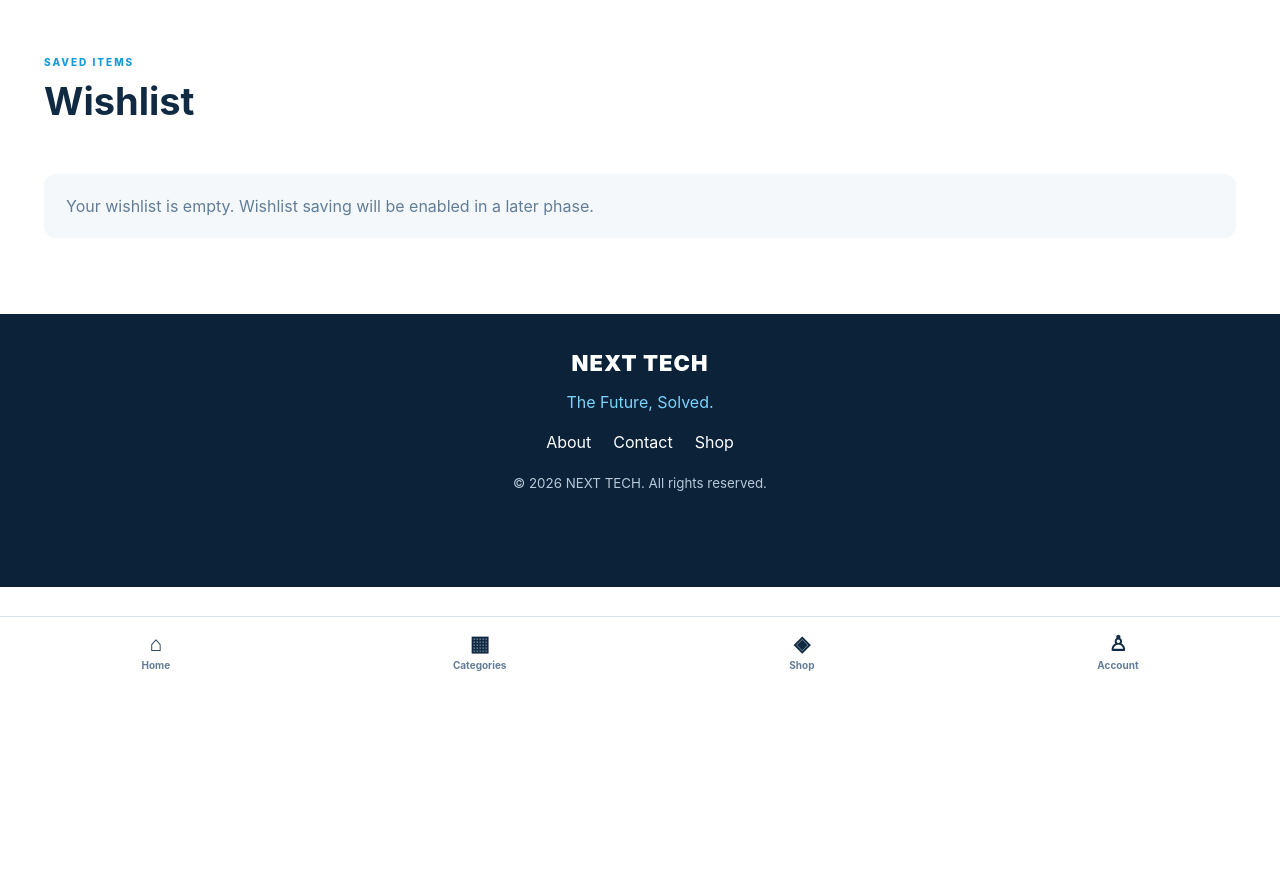
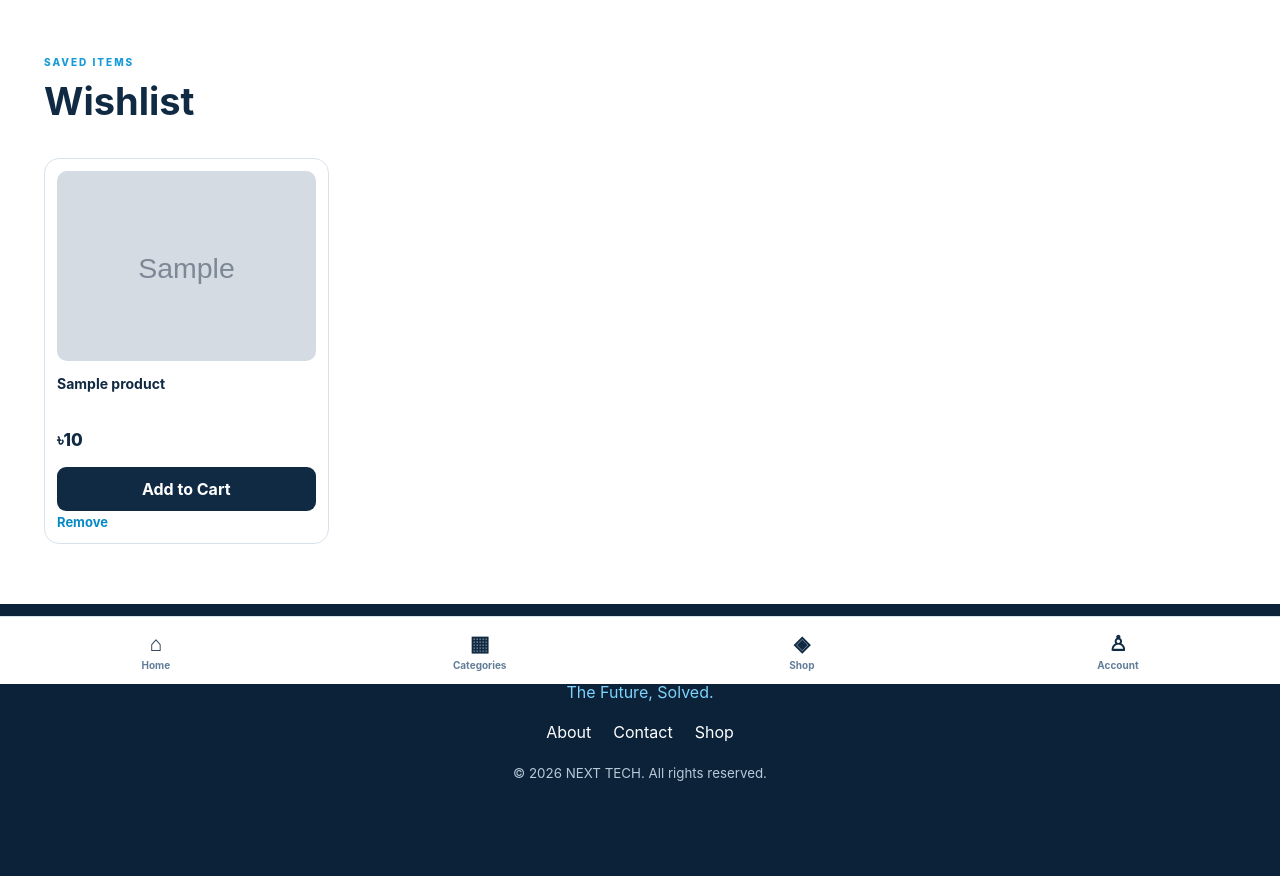
Before and after one commit to neorisexyz/next-tech-store, a PHP site: page /wishlist.php in a window 1280 px wide. Shown: the part 116-992 px from the top of the page. Before the commit the page ends 787 px from the top, so only its background shows below. Run offline with PHP 8.4, Linux system fonts and the light colour scheme; the visitor is signed in with stand-in values (Sample User, id 1); data comes from the database, SQL or seed files in the repository; tables that the repository leaves empty or names only in its code hold one stand-in row (values such as "Sample post"); grey boxes marked "Sample" are stand-in pictures; some libraries are stand-ins or nearby versions.

Commit message:
Implement persistent customer wishlist

```diff
--- a/php-cpanel/wishlist.php
+++ b/php-cpanel/wishlist.php
@@ -1 +1,10 @@
-<?php require __DIR__.'/app/bootstrap.php';$ids=array_map('intval',$_SESSION['wishlist']??[]);$items=[];if($ids){$marks=implode(',',array_fill(0,count($ids),'?'));$s=db()->prepare("SELECT * FROM products WHERE status='active' AND id IN ($marks)");$s->execute($ids);$items=$s->fetchAll();}$pageTitle='Wishlist — NEXT TECH';require __DIR__.'/includes/header.php';?><section class="page-intro"><span class="eyebrow">SAVED ITEMS</span><h1>Wishlist</h1></section><?php if($items):?><div class="product-grid"><?php foreach($items as $p):?><article class="product-card"><a href="<?=e(url('product.php?slug='.rawurlencode($p['slug'])))?>"><div class="product-image"><?php if($p['image']):?><img src="<?=e(url('uploads/products/'.$p['image']))?>" alt="<?=e($p['name'])?>"><?php else:?><span>◇</span><?php endif;?></div><h3><?=e($p['name'])?></h3></a><p class="price"><?=money($p['price'])?></p></article><?php endforeach;?></div><?php else:?><p class="empty-state">Your wishlist is empty. Wishlist saving will be enabled in a later phase.</p><?php endif;?><?php require __DIR__.'/includes/footer.php';?>
+<?php
+require __DIR__.'/app/bootstrap.php';
+if($_SERVER['REQUEST_METHOD']==='POST'){csrf_check();$id=(int)($_POST['product_id']??0);$s=db()->prepare("SELECT id FROM products WHERE id=? AND status='active'");$s->execute([$id]);if($s->fetchColumn()){if(!empty($_SESSION['customer_id'])){$s=db()->prepare('INSERT IGNORE INTO wishlists(customer_id,product_id) VALUES(?,?)');$s->execute([$_SESSION['customer_id'],$id]);}else{$_SESSION['wishlist']=array_values(array_unique(array_merge($_SESSION['wishlist']??[],[$id])));}}header('Location: '.url('wishlist.php'));exit;}
+if(isset($_GET['remove'])){$id=(int)$_GET['remove'];if(!empty($_SESSION['customer_id'])){$s=db()->prepare('DELETE FROM wishlists WHERE customer_id=? AND product_id=?');$s->execute([$_SESSION['customer_id'],$id]);}else{$_SESSION['wishlist']=array_values(array_diff($_SESSION['wishlist']??[],[$id]));}header('Location: '.url('wishlist.php'));exit;}
+$ids=[];if(!empty($_SESSION['customer_id'])){$s=db()->prepare('SELECT product_id FROM wishlists WHERE customer_id=?');$s->execute([$_SESSION['customer_id']]);$ids=array_map('intval',$s->fetchAll(PDO::FETCH_COLUMN));}else{$ids=array_map('intval',$_SESSION['wishlist']??[]);}
+$items=[];if($ids){$marks=implode(',',array_fill(0,count($ids),'?'));$s=db()->prepare("SELECT * FROM products WHERE status='active' AND id IN ($marks)");$s->execute($ids);$items=$s->fetchAll();}
+$pageTitle='Wishlist — NEXT TECH';require __DIR__.'/includes/header.php';?>
+<section class="page-intro"><span class="eyebrow">SAVED ITEMS</span><h1>Wishlist</h1></section>
+<?php if($items):?><div class="product-grid"><?php foreach($items as $p):?><article class="product-card"><a href="<?=e(url('product.php?slug='.rawurlencode($p['slug'])))?>"><div class="product-image"><?php if($p['image']):?><img src="<?=e(url('uploads/products/'.$p['image']))?>" alt="<?=e($p['name'])?>"><?php else:?><span>◇</span><?php endif;?></div><h3><?=e($p['name'])?></h3></a><p class="price"><?=money($p['price'])?></p><div class="card-actions"><form method="post" action="<?=e(url('cart.php'))?>"><input type="hidden" name="csrf" value="<?=e(csrf_token())?>"><input type="hidden" name="product_id" value="<?=(int)$p['id']?>"><button class="btn btn-primary" name="add" value="1">Add to Cart</button></form><a class="text-link" href="<?=e(url('wishlist.php?remove='.(int)$p['id']))?>">Remove</a></div></article><?php endforeach;?></div><?php else:?><p class="empty-state">Your wishlist is empty. Save products to find them here.</p><?php endif;?>
+<?php require __DIR__.'/includes/footer.php';?>
```
